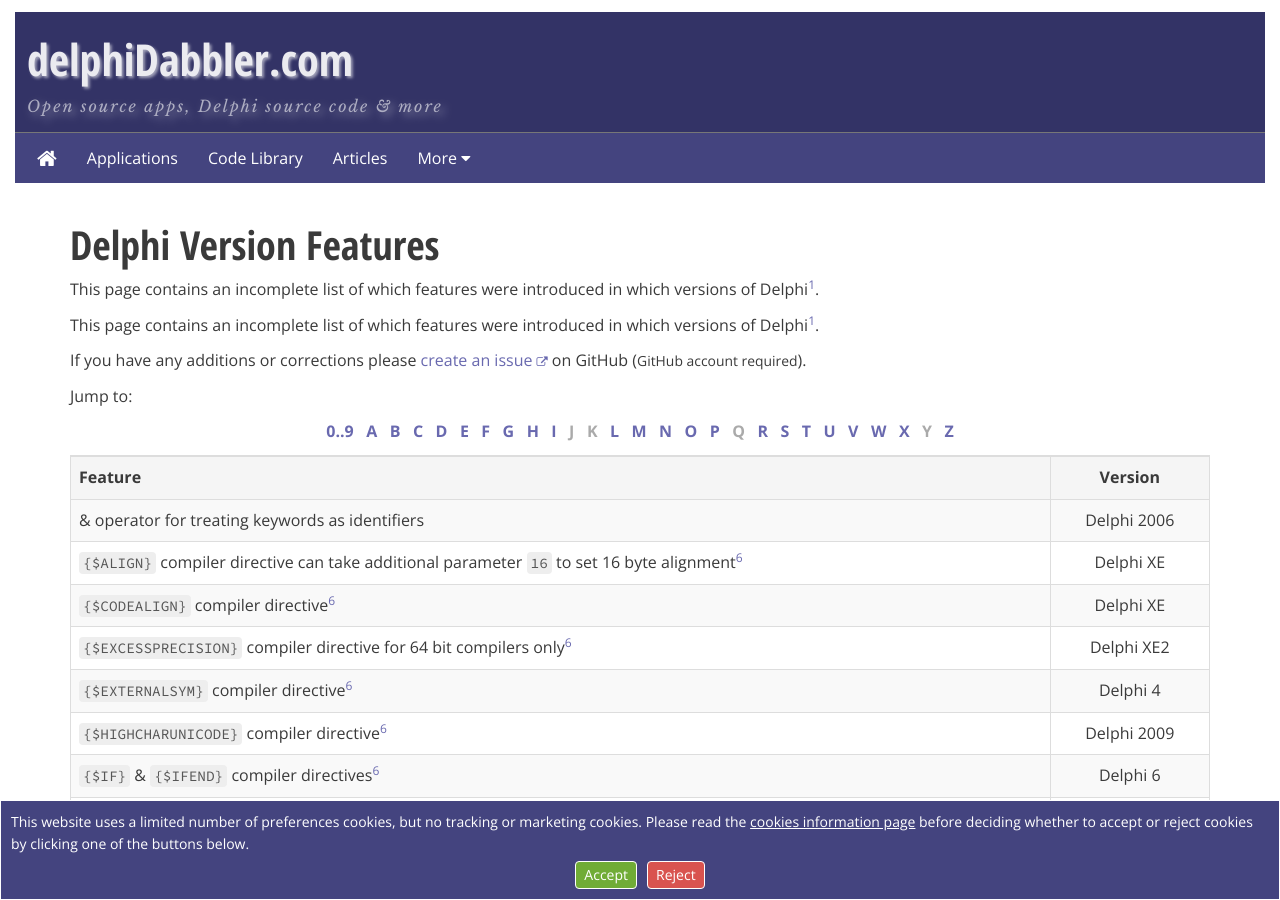
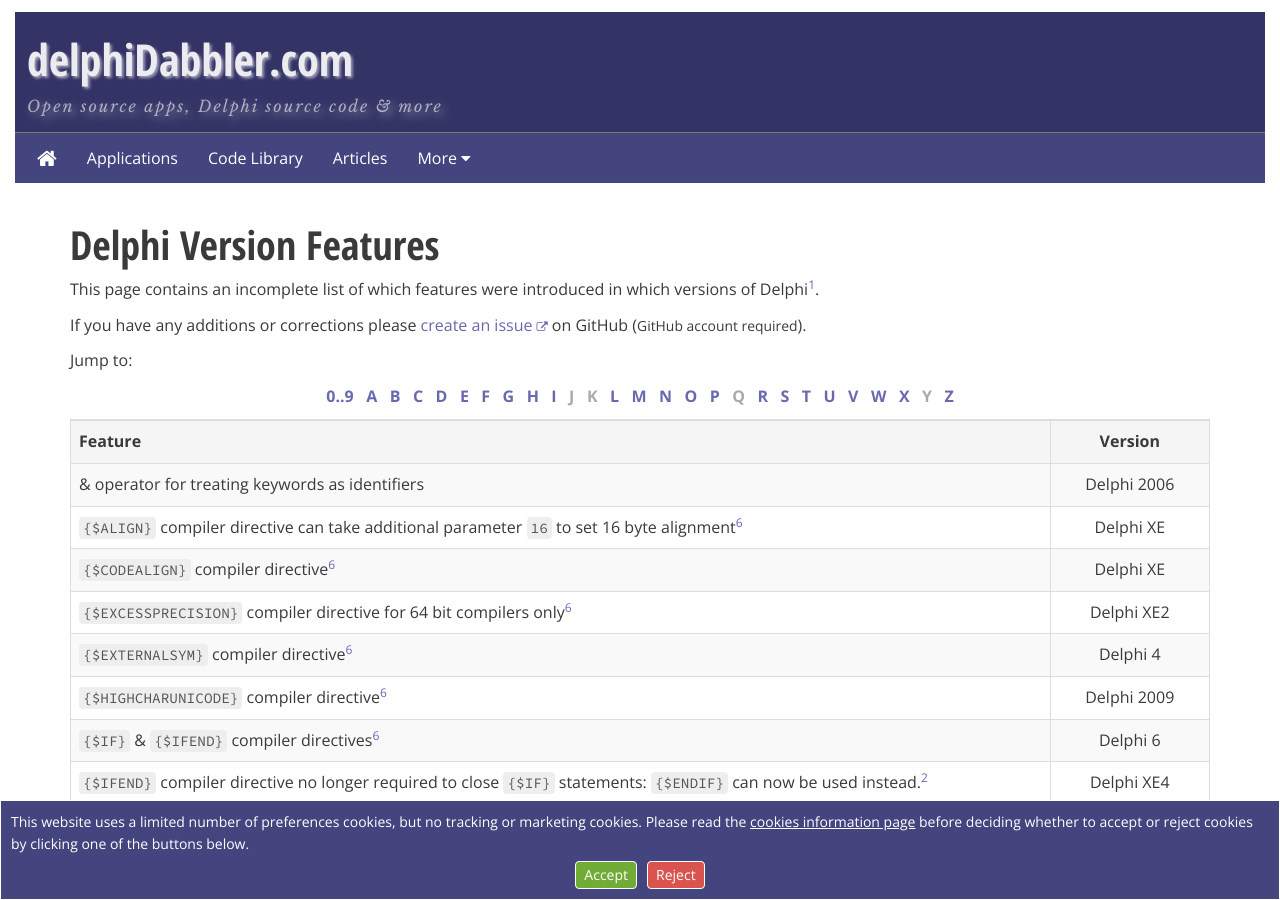
Before and after one commit to delphidabbler/delphidabbler.github.io, a Jekyll site: the page built from notes/version-features.html, in a window 1280 px wide and 900 px high. Built offline with Jekyll 4.4.1, drawn with Linux system fonts in a browser that asks for light colours.

Commit message:
Fix error on Delphi Version Features page
1st line under h1 heading had been duplicated

```diff
--- a/notes/version-features.html
+++ b/notes/version-features.html
@@ -6,7 +6,6 @@
 
     <h1>Delphi Version Features</h1>
 
-    <p>This page contains an incomplete list of which features were introduced in which versions of Delphi<a href="#footnote-1"><sup>1</sup></a>.</p>
     <p>This page contains an incomplete list of which features were introduced in which versions of Delphi<a href="#footnote-1"><sup>1</sup></a>.</p>
 
     <p>If you have any additions or corrections please <a href="https://github.com/delphidabbler/delphidabbler.github.io/issues">create an issue</a> on GitHub (<small>GitHub account required</small>).</p>
```
